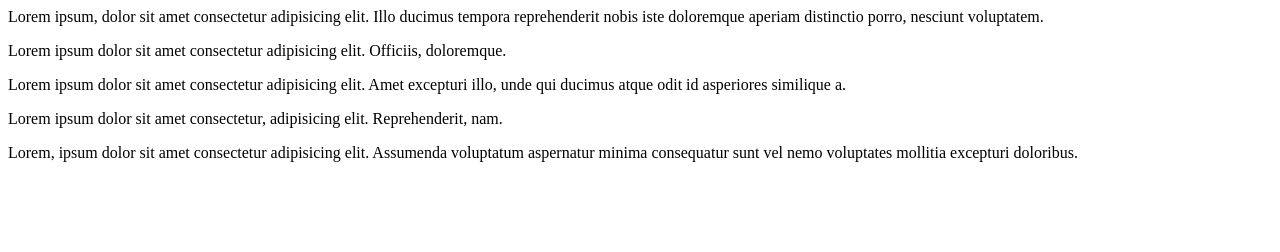
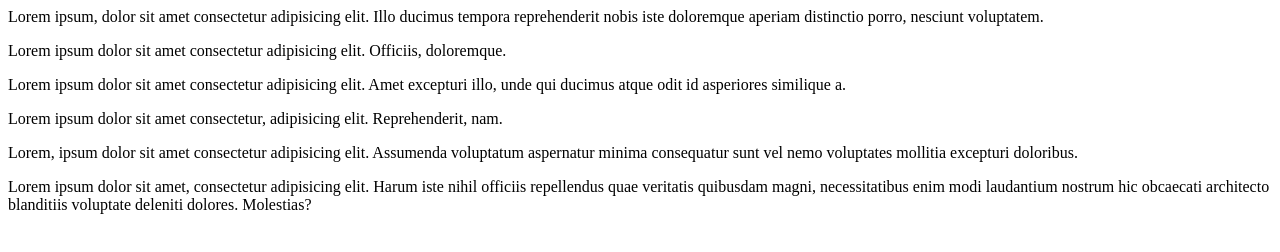
Before and after one commit to Mominsarder/new-profect, a plain HTML site: page index.html in a window 1280 px wide. Drawn offline with Linux system fonts and the light colour scheme.

Commit message:
added paragraph-5

```diff
--- a/index.html
+++ b/index.html
@@ -26,6 +26,12 @@
       voluptatum aspernatur minima consequatur sunt vel nemo voluptates mollitia
       excepturi doloribus.
     </p>
+    <p>
+      Lorem ipsum dolor sit amet, consectetur adipisicing elit. Harum iste nihil
+      officiis repellendus quae veritatis quibusdam magni, necessitatibus enim
+      modi laudantium nostrum hic obcaecati architecto blanditiis voluptate
+      deleniti dolores. Molestias?
+    </p>
   </head>
   <body></body>
 </html>
```
